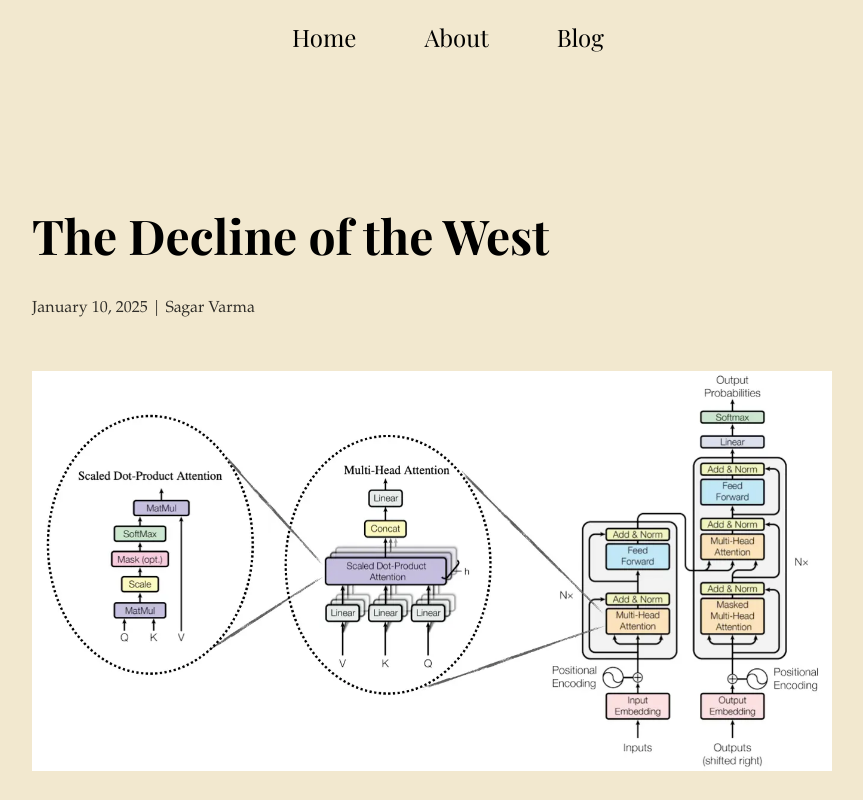
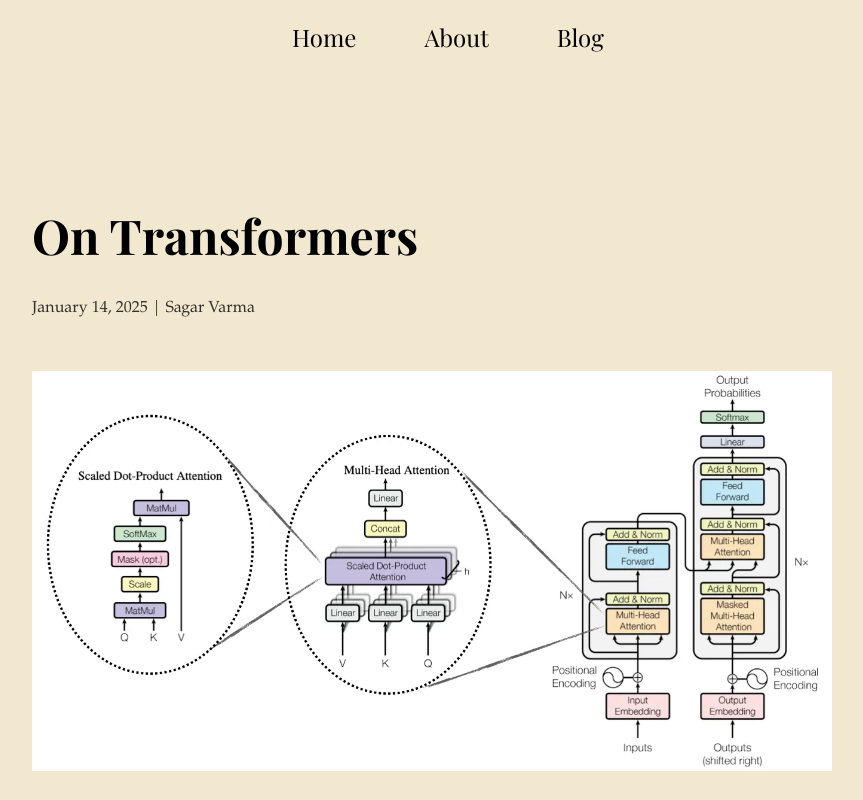
Before and after one commit to sagarvarma1/website, a plain HTML site: page blog-posts/transformer.html in a window 1280 px wide. Shown: the top 800 px of the page, without its empty margins (208-1071 px from the left). Drawn offline with nearby package versions, Linux system fonts and the light colour scheme.

Commit message:
made some more updates

```diff
--- a/blog-posts/transformer.html
+++ b/blog-posts/transformer.html
@@ -126,8 +126,8 @@
     <div class="container">
         <article>
             <header class="blog-header">
-                <h1 class="blog-title">The Decline of the West</h1>
-                <div class="blog-meta">January 10, 2025 | Sagar Varma</div>
+                <h1 class="blog-title">On Transformers</h1>
+                <div class="blog-meta">January 14, 2025 | Sagar Varma</div>
             </header>
 
             <img src="../images/transformer.webp" alt="Fire" class="featured-image">
```
